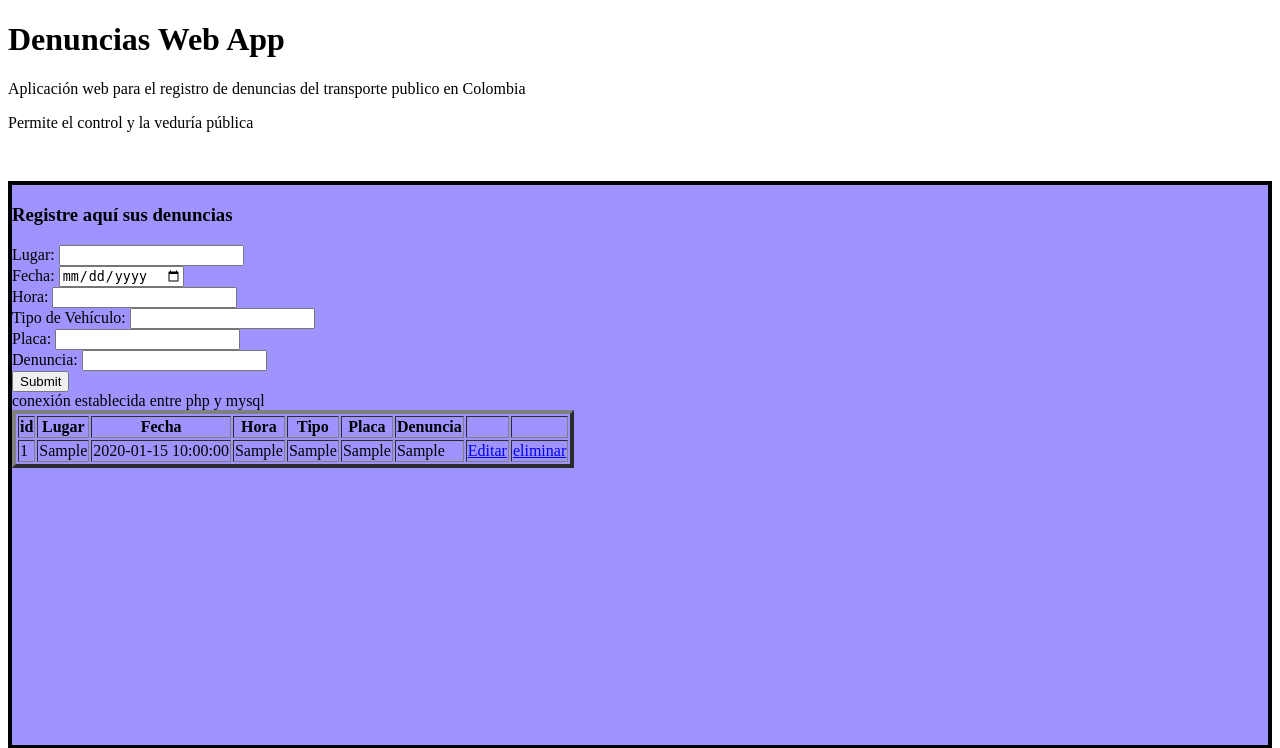
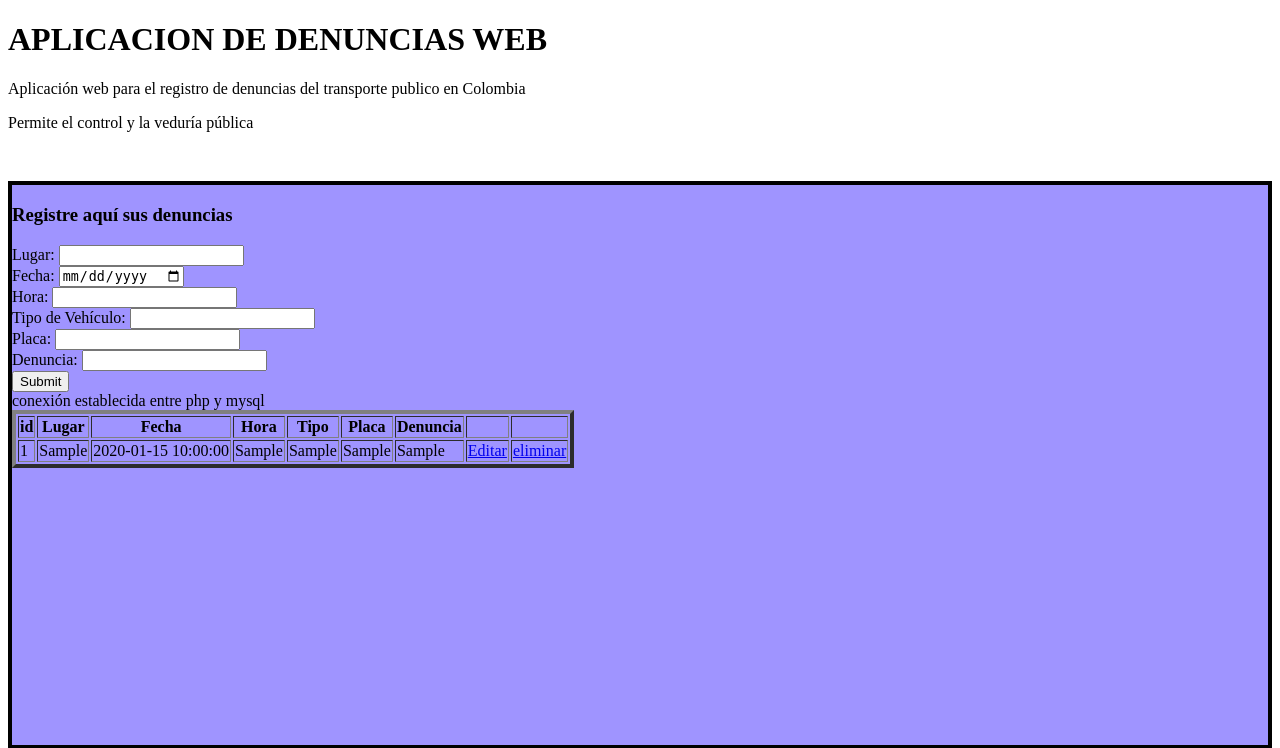
Before and after one commit to edwinfernandomorales/crudphpedwinmorales, a PHP site: page / in a window 1280 px wide. Shown: the top 748 px of the page. Run offline with PHP 8.4, Linux system fonts and the light colour scheme; tables that the repository leaves empty or names only in its code hold one stand-in row (values such as "Sample post").

Commit message:
CAMBIOS EN TITULOS

```diff
--- a/denunciasapp/index.php
+++ b/denunciasapp/index.php
@@ -4,7 +4,7 @@
 <head>
     <meta charset="UTF-8">
     <meta name="viewport" content="width=device-width, initial-scale=1.0">
-    <title>Denuncias de vehiculos en mal estado</title>
+    <title>DENUNCIAS TRANCITO DTM</title>
     <style>
         html {
             height: 100%;
@@ -32,7 +32,7 @@
 
 <body>
     <div class="header">
-        <h1>Denuncias Web App</h1>
+        <h1>APLICACION DE DENUNCIAS WEB</h1>
         <p>Aplicación web para el registro de denuncias del transporte publico en Colombia</p>
         <p>Permite el control y la veduría pública</p>
     </div>
```
